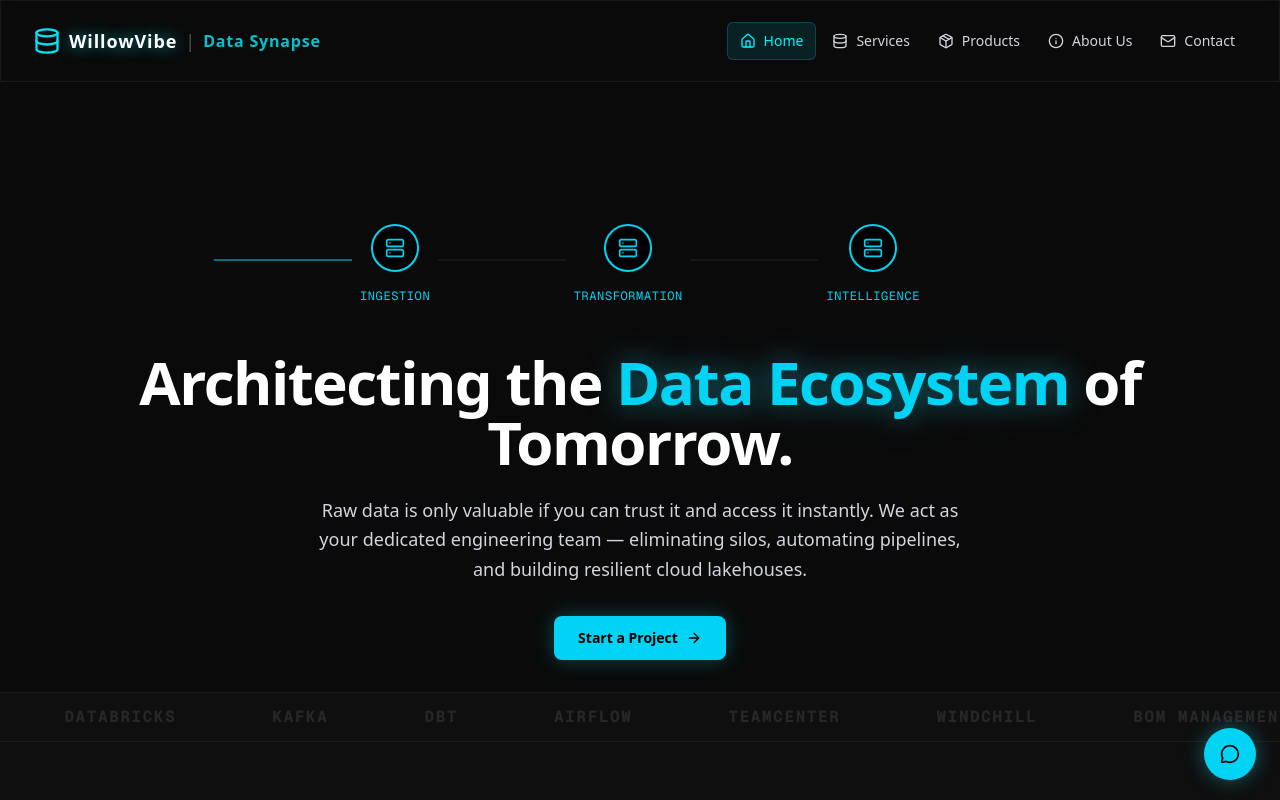
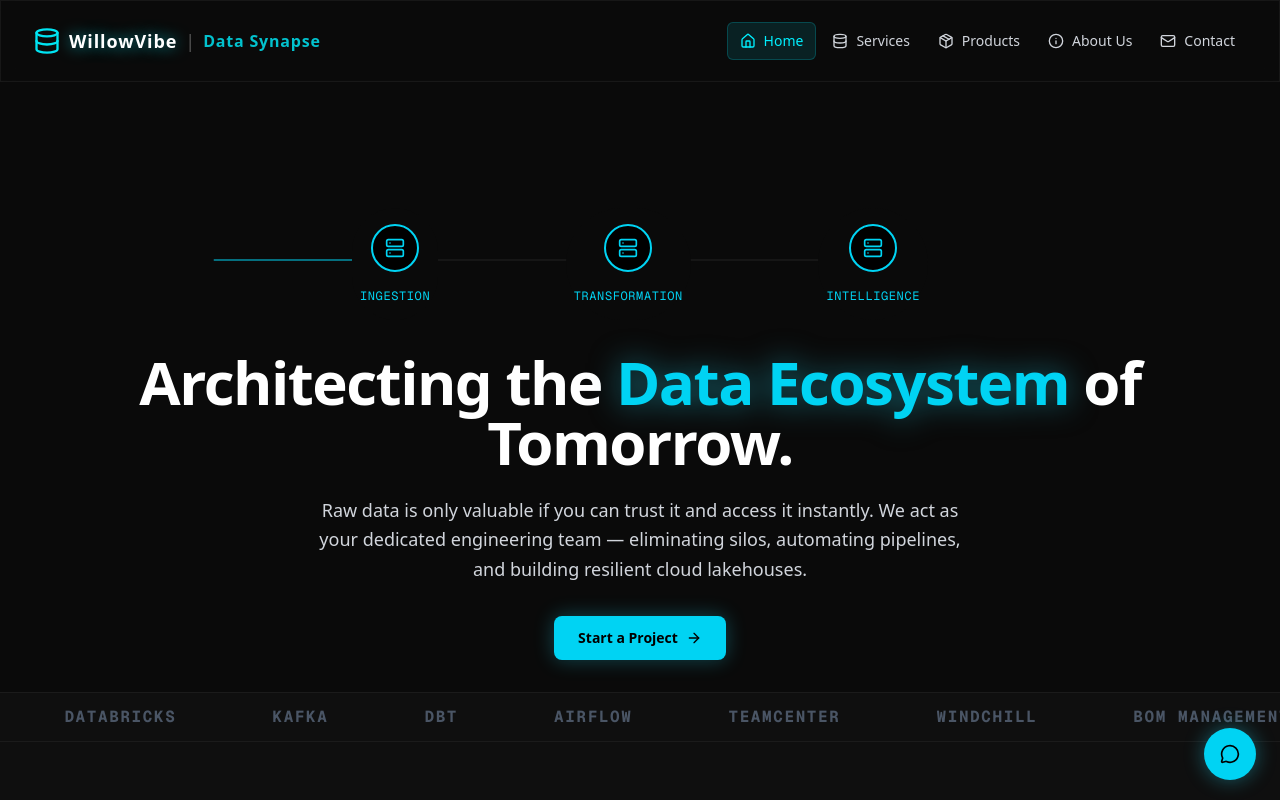
Before and after one commit to Sruthi-ng/willowvibe-web, a Next.js app: page / in a window 1280 px wide. Shown: the top 800 px of the page. Built offline with nearby package versions, Linux system fonts and the light colour scheme.

Commit message:
Restore text color for the Trust Ticker

```diff
--- a/src/app/page.tsx
+++ b/src/app/page.tsx
@@ -501,7 +501,7 @@ export default function Home() {
           <motion.div className="flex gap-6 md:gap-24 whitespace-nowrap px-4 md:px-12"
             animate={{ x: [0, -2000] }} transition={{ repeat: Infinity, ease: "linear", duration: 40 }}>
             {["AWS", "SNOWFLAKE", "DATABRICKS", "KAFKA", "DBT", "AIRFLOW", "TEAMCENTER", "WINDCHILL", "BOM MANAGEMENT", "VARIANT CONFIGURATION", "CHANGE CONTROL", "ENOVIA", "AWS", "SNOWFLAKE", "DATABRICKS", "KAFKA", "DBT", "AIRFLOW", "TEAMCENTER", "WINDCHILL", "BOM MANAGEMENT", "VARIANT CONFIGURATION", "CHANGE CONTROL", "ENOVIA"].map((tech, i) => (
-              <span key={i} className="text-[10px] md:text-base font-mono font-bold text-white/10 tracking-widest uppercase">{tech}</span>
+              <span key={i} className="text-[10px] md:text-base font-mono font-bold text-gray-600 tracking-widest uppercase">{tech}</span>
             ))}
           </motion.div>
         </div>
```
